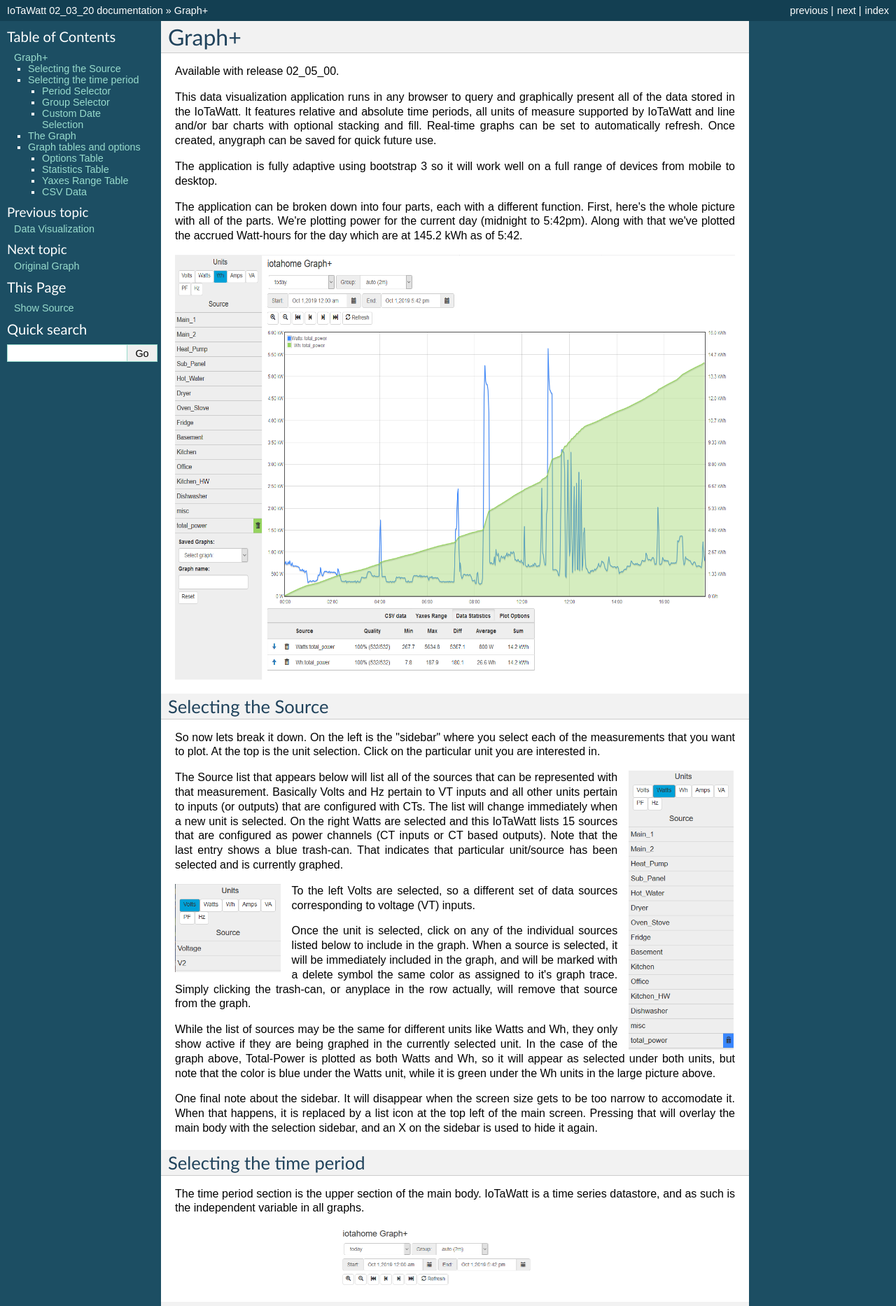
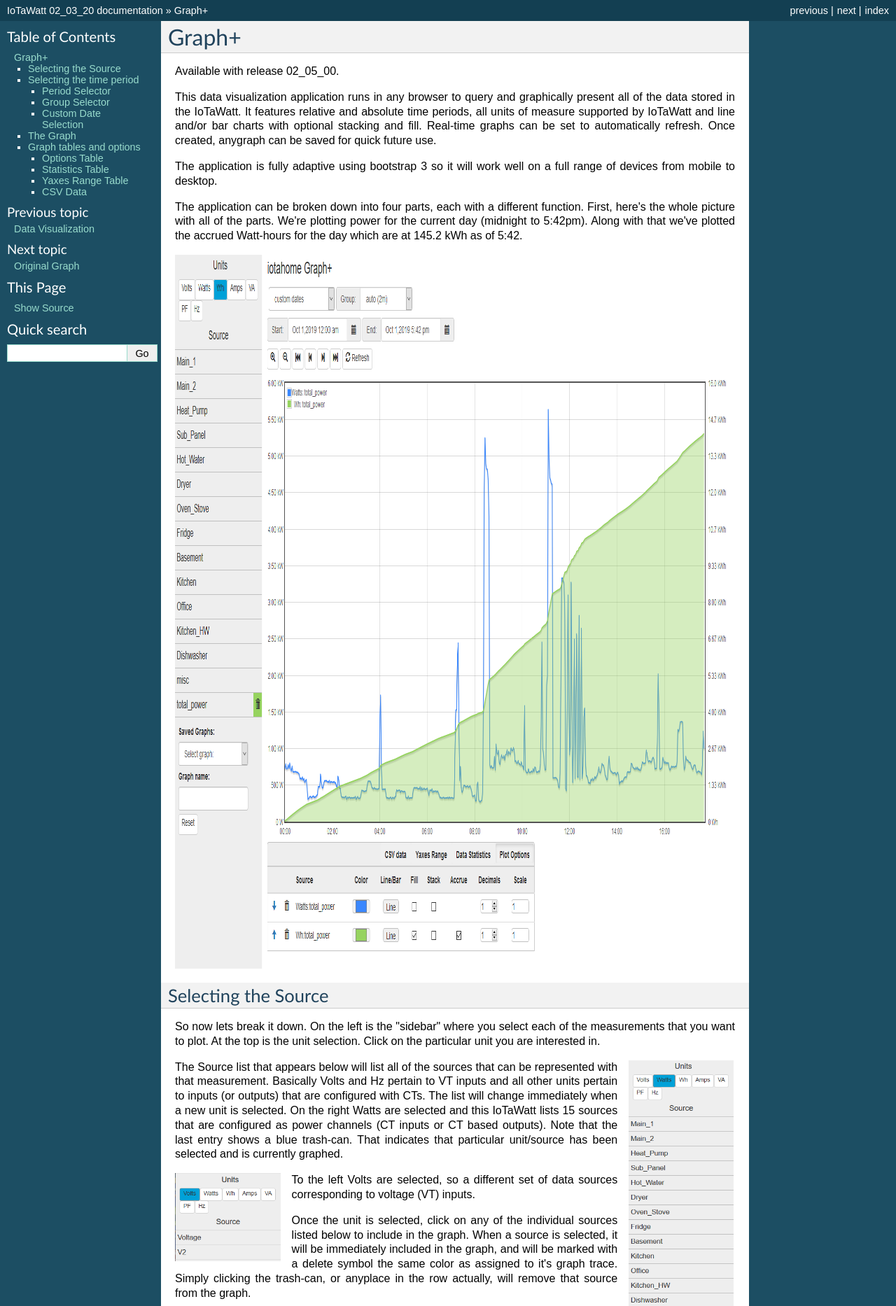
Before and after one commit to boblemaire/IoTaWatt, a Sphinx documentation site: the page built from Docs/graphPlus.rst, in a window 1280 px wide. Shown: the top 1866 px of the page at 70% size. Built offline with Sphinx 7.4.7, drawn with Linux system fonts in a browser that asks for light colours; formulas are drawn with MathJax 3.

Commit message:
Cosmetic changes

```diff
--- a/Docs/graphPlus.rst
+++ b/Docs/graphPlus.rst
@@ -19,7 +19,7 @@
 which are at 145.2 kWh as of 5:42.
 
 .. image:: pics/graphPlus/graphPlus.PNG
-    :scale: 60 %
+    :scale: 100 %
     :align: center
     :alt: Graph+ image
 
@@ -78,7 +78,7 @@
 
 
 .. image:: pics/graphPlus/timeSelector.PNG
-    :scale: 50%
+    :scale: 80%
     :align: center
     :alt: Time timeSelector
 
@@ -90,7 +90,7 @@
 time periods.
 
 .. image:: pics/graphPlus/periodList.PNG
-    :scale: 30%
+    :scale: 80%
     :align: center
     :alt: Period list
 
@@ -118,7 +118,7 @@
 
 
 .. image:: pics/graphPlus/groupSelect.PNG
-    :scale: 40%
+    :scale: 80%
     :align: center
     :alt: Group Selecting
 
@@ -146,7 +146,7 @@
 zoom/scroll bar.
 
 .. image:: pics/graphPlus/zoomScroll.PNG
-    :scale: 50%
+    :scale: 120%
     :align: center
     :alt: Zoom/Scroll bar
 
@@ -174,7 +174,7 @@
 Once data sources are selected, the graph window comes to life.
 
 .. image:: pics/graphPlus/graphWindow.PNG
-    :scale: 60%
+    :scale: 100%
     :align: center
     :alt: Graph Window
 
@@ -200,7 +200,7 @@
 .............
 
 .. image:: pics/graphPlus/optionsTable.PNG
-    :scale: 60%
+    :scale: 80%
     :align: center
     :alt: Options Table
 
@@ -253,7 +253,7 @@
 ................
 
 .. image:: pics/graphPlus/statsTable.PNG
-    :scale: 60%
+    :scale: 80%
     :align: center
     :alt: Statistics Table
 
@@ -291,7 +291,7 @@
 .................
 
 .. image:: pics/graphPlus/yaxesTable.PNG
-    :scale: 60%
+    :scale: 80%
     :align: center
     :alt: Yaxes Range Table
 
@@ -320,7 +320,7 @@
 ........
 
 .. image:: pics/graphPlus/csvTable.PNG
-    :scale: 60%
+    :scale: 80%
     :align: center
     :alt: CSV Data area
 
```
Also changed, not shown: Docs/pics/graphPlus/graphPlus.PNG, Docs/pics/graphPlus/graphWindow.PNG.
